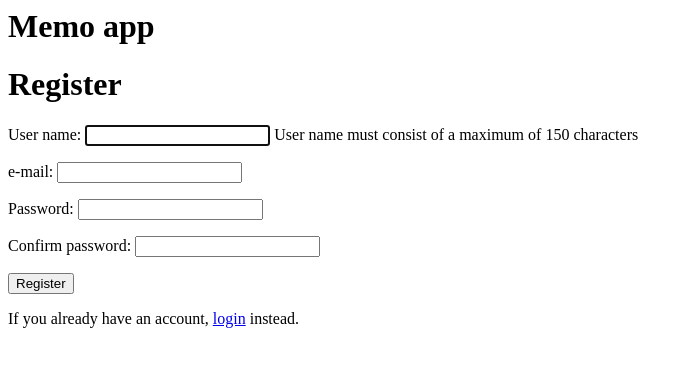
After one commit to fomaaq/Reminder-App, a Django app: page /login/register/ in a window 1280 px wide. The commit adds this page. Shown: the top 367 px of the page, without its empty margins (0-693 px from the left). Run offline with Django 4.2, Linux system fonts and the light colour scheme.

Commit message:
add users block

```diff
--- a/memo/memo/urls.py
+++ b/memo/memo/urls.py
@@ -16,7 +16,8 @@ Including another URLconf
 """
 from django.contrib import admin
 from django.urls import path
-from reminder.views import ReminderView, AddRemindView, EditRemindView, DeleteRemindView
+from reminder.views import ReminderView, AddRemindView, EditRemindView, DeleteRemindView, SignUpView, LoginView
+from django.contrib.auth.views import LogoutView
 
 urlpatterns = [
     path('admin/', admin.site.urls),
@@ -24,7 +25,10 @@ urlpatterns = [
     path('add_remind/', AddRemindView.as_view(), name='add_remind'),
     path('edit_remind/<int:pk>/', EditRemindView.as_view(), name='edit_remind'),
     path('edit_remind/<int:pk>/delete/', DeleteRemindView.as_view(), name='delete_remind'),
-    # path('reminder/', reminderView),
+    path('login/register/', SignUpView.as_view(), name='register'),
+    path('login/', LoginView.as_view(), name='login'),
+    path('logout/', LogoutView.as_view(next_page='memo'), name='logout'),
+    # # path('reminder/', reminderView),
     # path('reminder/add_remind/', addReminderView, name='add_remind'),
     # path('deleteReminderItem/<int:rem_item>/', deleteReminderView),
     # path('reminder/edit_remind/<int:rem_item>/', editReminderView, name='edit_remind'),
--- a/memo/reminder/forms.py
+++ b/memo/reminder/forms.py
@@ -1,12 +1,8 @@
 from django import forms
 from django.db import models
 from .models import ReminderItem
-
-
-# class AddRemindForm(forms.Form):
-#     content = forms.CharField(max_length=200, widget=forms.TextInput)
-#     reminder_on = forms.BooleanField(required=False, initial=True)
-#     remind_date = forms.DateTimeField(required=False, widget=forms.DateTimeInput)
+from django.contrib.auth.forms import UserCreationForm
+from django.contrib.auth.models import User
 
 
 class AddRemindForm(forms.ModelForm):
@@ -24,3 +20,17 @@ class AddRemindForm(forms.ModelForm):
             'remind_date': 'Format should be "YYYY-MM-DD"',
             'remind_time': 'Format should be "HH:MM"',
         }
+
+
+class NewUserForm(UserCreationForm):
+    username = forms.CharField(label='User name',
+                               max_length=150,
+                               help_text='User name must consist of a maximum of 150 characters'
+                               )
+    email = forms.EmailField(label='e-mail', required=True)
+    password1 = forms.CharField(label='Password', widget=forms.PasswordInput)
+    password2 = forms.CharField(label='Confirm password', widget=forms.PasswordInput)
+
+    class Meta:
+        model = User
+        fields = ("username", "email", "password1", "password2")
--- a/memo/reminder/models.py
+++ b/memo/reminder/models.py
@@ -1,5 +1,6 @@
 from django.db import models
 from django.urls import reverse
+from django.contrib.auth.models import User
 
 
 class ReminderItem(models.Model):
@@ -8,6 +9,7 @@ class ReminderItem(models.Model):
     reminder_on = models.BooleanField(verbose_name='Remind enable')
     remind_date = models.DateField(blank=True, null=True, verbose_name='Remind date')
     remind_time = models.TimeField(blank=True, null=True, verbose_name='Remind time')
+    user = models.ForeignKey(User, verbose_name='User', on_delete=models.CASCADE)
 
     def __str__(self):
         return self.title
--- a/memo/reminder/templates/add_remind.html
+++ b/memo/reminder/templates/add_remind.html
@@ -1,4 +1,5 @@
-<h1>New remind</h1>
+<h1>Memo app</h1>
+<h2>Add new remind</h2>
 <form method="POST" class="post-form">{% csrf_token %}
     {{ form.as_p }}
     <button type="submit" class="save btn btn-default">Save</button>
--- a/memo/reminder/templates/delete_remind.html
+++ b/memo/reminder/templates/delete_remind.html
@@ -1,3 +1,5 @@
+<h1>Memo app</h1>
+<h2>Delete remind</h2>
 <form method="post">{% csrf_token %}
     <p>Are you sure you want to delete "{{ remind }}"?</p>
         <input type="submit" value="Confirm">
--- a/memo/reminder/templates/edit_remind.html
+++ b/memo/reminder/templates/edit_remind.html
@@ -1,4 +1,5 @@
-<h1>Edit form</h1>
+<h1>Memo app</h1>
+<h2>Edit remind</h2>
 <form method="POST" class="post-form">{% csrf_token %}
     {{ form.as_p }}
     <button type="submit" class="save btn btn-default">Save</button>
--- /dev/null
+++ b/memo/reminder/templates/register.html
@@ -0,0 +1,11 @@
+<h1>Memo app</h1>
+
+<div class="container py-5">
+	<h1>Register</h1>
+	<form method="POST">
+		{% csrf_token %}
+		{{ form.as_p }}
+		<button class="btn btn-primary" type="submit">Register</button>
+	</form>
+	<p class="text-center">If you already have an account, <a href="/login">login</a> instead.</p>
+</div>
--- a/memo/reminder/views.py
+++ b/memo/reminder/views.py
@@ -1,8 +1,11 @@
 from django.shortcuts import redirect
-from django.views.generic import ListView, FormView, UpdateView, DeleteView
+from django.views.generic import ListView, FormView, UpdateView, DeleteView, CreateView
+from django.contrib.auth.views import LoginView
+from django.contrib.auth import login
 from django.contrib import messages
 from .models import ReminderItem
-from .forms import AddRemindForm
+from .forms import AddRemindForm, NewUserForm
+from django.urls import reverse_lazy
 # from django.http import HttpResponseRedirect
 # from django.core.mail import send_mail
 
@@ -22,6 +25,7 @@ class AddRemindView(FormView):
     success_url = '/'
 
     def form_valid(self, form):
+        form.instance.user = self.request.user
         form.save()
         return super().form_valid(form)
 
@@ -46,6 +50,30 @@ class DeleteRemindView(DeleteView):
     def form_valid(self, form):
         messages.success(self.request, "The task was deleted successfully.")
         return super(DeleteRemindView, self).form_valid(form)
+
+
+class SignUpView(CreateView):
+    template_name = 'register.html'
+    success_url = reverse_lazy('login')
+    form_class = NewUserForm
+    success_url = '/'
+
+    def form_valid(self, form):
+        form_valid = super().form_valid(form)
+        login(self.request, self.object)
+        return form_valid
+
+
+class LoginView(LoginView):
+    template_name = 'login.html'
+    redirect_authenticated_user = True
+
+    def get_success_url(self):
+        return reverse_lazy('memo')
+
+    def form_invalid(self, form):
+        messages.error(self.request, 'Invalid username or password')
+        return self.render_to_response(self.get_context_data(form=form))
 
 
 # def addReminderView(request):
```
Also changed, not shown: memo/reminder/templates/login.html (added, +8 -0 lines), memo/reminder/templates/reminder.html (+12 -12 lines), memo/reminder/migrations/0007_reminderitem_user_alter_reminderitem_content.py (added).
